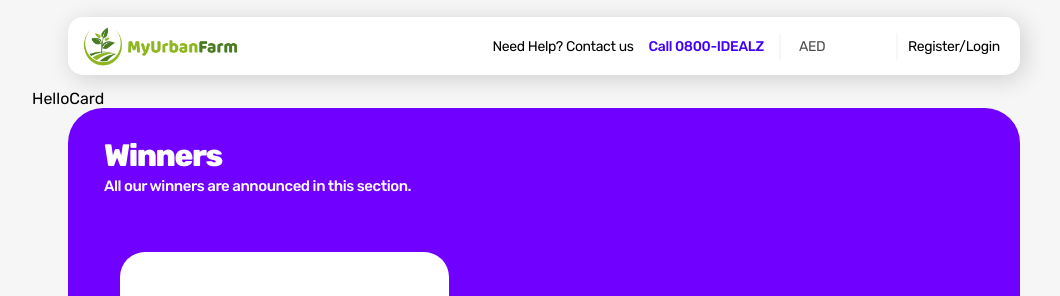
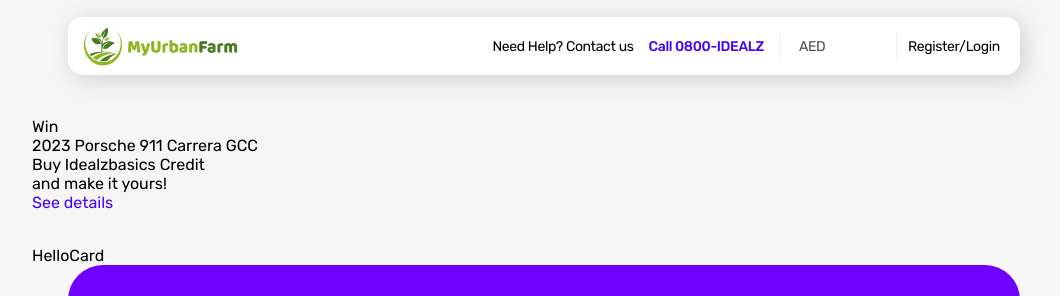
Before and after one commit to shivam-jha2712/UNF-Deals, a React (Vite) app: page / in a window 1280 px wide. Shown: the top 296 px of the page, without its empty margins (96-1156 px from the left). Built offline with nearby package versions, Linux system fonts and the light colour scheme.

Commit message:
commit-HTML-Element of Banner

```diff
--- a/src/App.jsx
+++ b/src/App.jsx
@@ -4,6 +4,7 @@ import Header from './components/Header/Header'
 import Card from './components/Card/Card'
 import Footer from './components/Footer/Footer'
 import WinnerCard from './components/WinnerCard/WinnerCard'
+import Banner from './components/Banner/Banner'
 
 
 function App() {
@@ -11,6 +12,7 @@ function App() {
   return (
     <div className="page">
       <Header />
+      <Banner/>
       <Card />
       <WinnerCard />
       <Footer />
--- a/src/components/Banner/Banner.jsx
+++ b/src/components/Banner/Banner.jsx
@@ -1,8 +1,46 @@
 
 const Banner = () => {
     return (
-        <div>Jai Shree Ram</div>
+        <div id="main-page-slider" className="animatedReveal">
+            <div className="swiper-container swiper-container-initialized swiper-container-horizontal">
+                <div className="swiper-wrapper" id="swiper-wrapper-81e910a34910a15286" aria-live="off" >
+                {/* style="transition: all 0ms ease 0s; transform: translate3d(-810px, 0px, 0px);" */}
+                    <div className="swiper-slide content-box swiper-slide-prev" role="group" aria-label="1 / 2">
+                    {/* style="background-image: url(&quot;https://www.idealz.com/on/demandware.static/-/Library-Sites-IdealzSharedLibrary/default/dw963fc165/images/newdesktop/homepage/porsche-big-banner-opti.png&quot;); width: 810px;" */}
+                        <div className="content-right align-left no-bg">
+                            <h3 >Win</h3>
+                            <h4 >2023 Porsche 911 Carrera GCC</h4>
+                            <h5 >Buy Idealzbasics Credit<br/>and make it yours!</h5>
+                            <a href="/CR-00097.html" className="normal">See details</a>
+                        </div>
+                    </div>
+
+                    <div className="swiper-slide content-box swiper-slide-active"role="group" aria-label="2 / 2">
+                    {/* style="background-image: url(&quot;https://www.idealz.com/on/demandware.static/-/Library-Sites-IdealzSharedLibrary/default/dw8a879327/images/homepage/5500-winner-banner-en-opti.png&quot;); width: 810px;" */}
+                        <div className="content-right align-left no-bg"></div>
+                    </div>
+                </div>
+                <div className="swiper-button-prev"  role="button" aria-label="Previous slide" aria-controls="swiper-wrapper-81e910a34910a15286" aria-disabled="false" ></div>
+                <div className="swiper-button-next swiper-button-disabled"  role="button" aria-label="Next slide" aria-controls="swiper-wrapper-81e910a34910a15286" aria-disabled="true" ></div>
+                <span className="swiper-notification" aria-live="assertive" aria-atomic="true"></span></div>
+
+        </div>
     )
 }
 
 export default Banner
+
+/*
+style="color:#f22"
+style="color:#fff"
+style="color:#fff"
+
+
+
+fdprocessedid="68a26n"
+tabindex="0"
+
+fdprocessedid="vmfxxq"
+tabindex="-1"
+
+*/
```
